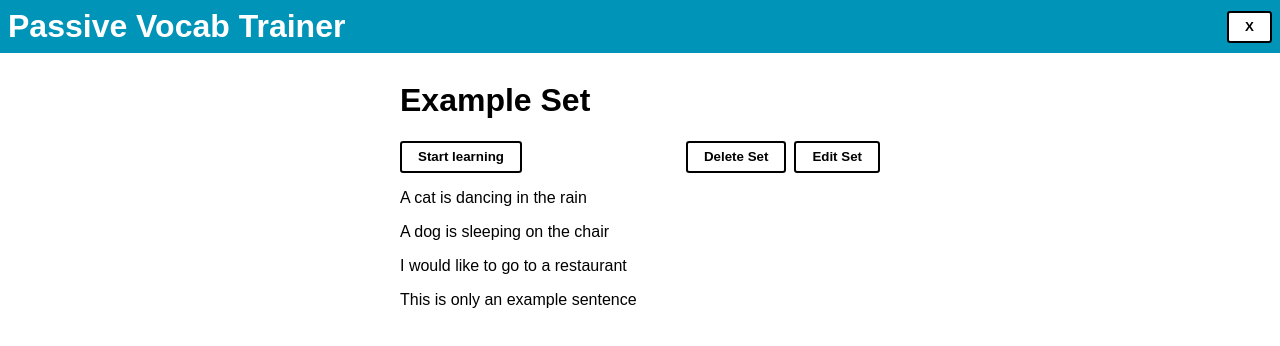
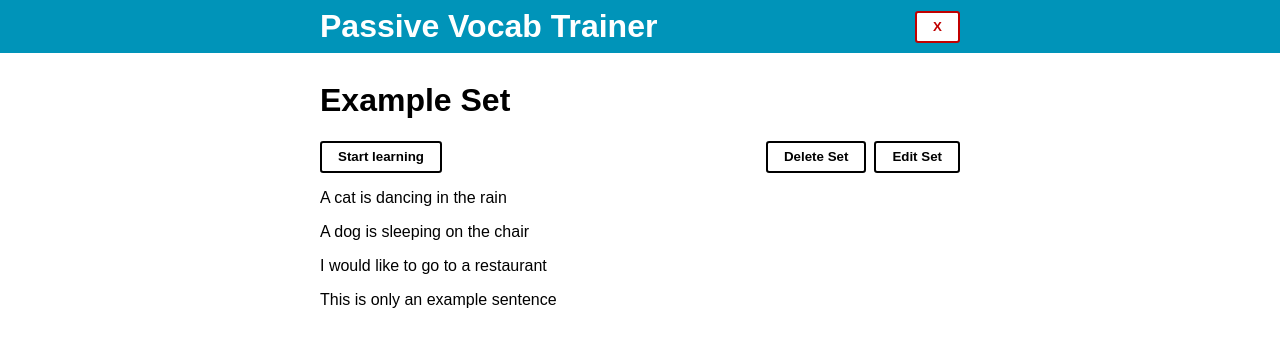
Before and after one commit to bjoernkuehne/PassiveVocabTrainer, a React (Create React App) app: page / in a window 1280 px wide. Both pictures are taken after a click on the element "Example Set". Shown: the top 346 px of the page. Built offline with nearby package versions, Linux system fonts and the light colour scheme.

Commit message:
small style improvements

```diff
--- a/src/App.tsx
+++ b/src/App.tsx
@@ -76,10 +76,12 @@ export default function App() {
   return (
     <div className="App">
       <header className="Header">
-        <h1>Passive Vocab Trainer</h1>
-        {currentView !== "dashboard" &&
-          <button onClick={resetStates}>X</button>
-        }
+        <div className="HeaderContent">
+          <h1 onClick={resetStates}>Passive Vocab Trainer</h1>
+          {currentView !== "dashboard" &&
+            <button className="CloseButton" onClick={resetStates}>X</button>
+          }
+        </div>
       </header>
       <div className="Dashboard">
         <div className="Content">
@@ -87,7 +89,6 @@ export default function App() {
             <VocabSetList
               vocabSets={localStorageState.data.vocabSets}
               setMaybeCurrentlyLearning={setMaybeCurrentlyLearning}
-            // setForEditing={setMaybeCurrentlyEditing}
             />
             <button onClick={onClickHandlerNewSet}>Add new Set</button>
           </>}
--- a/src/components/EditVocabRow.tsx
+++ b/src/components/EditVocabRow.tsx
@@ -22,13 +22,13 @@ const EditVocabRow = (props: IProps): JSX.Element => {
     return (
         <div className="EditVocabRow">
             <Input
-                labelName="target language"
+                labelName="front"
                 componentName={`${props.vocab.id}_targetLanguage`}
                 value={props.vocab.targetLanguage}
                 onChange={handlerTargetLanguage}
             />
             <Input
-                labelName="translation"
+                labelName="back"
                 componentName={`${props.vocab.id}_translation`}
                 value={props.vocab.translation}
                 onChange={handlerTranslation}
--- a/src/styles.css
+++ b/src/styles.css
@@ -18,8 +18,7 @@ body {
 .Header {
   display: flex;
   flex-direction: row;
-  justify-content: space-between;
-  align-items: center;
+  justify-content: center;
   width: 100%;
   background-color: var(--secondary-color);
   margin: 0;
@@ -27,7 +26,16 @@ body {
   padding: 0.5rem;
 }
 
-.Header > h1 {
+.HeaderContent {
+  display: flex;
+  flex-direction: row;
+  justify-content: space-between;
+  align-items: center;
+  width: 40rem;
+}
+
+.Header h1 {
+  cursor: pointer;
   margin: 0;
   color: white;
 }
@@ -43,7 +51,7 @@ body {
   display: flex;
   flex-direction: column;
   justify-content: start;
-  width: 30rem;
+  width: 40rem;
 }
 
 .VocabView {
@@ -154,6 +162,11 @@ label {
   gap: 0.5rem;
 }
 
+.CloseButton {
+  color: rgb(193, 0, 0);
+  border: 2px solid rgb(193, 0, 0);
+}
+
 @keyframes fadeIn {
   from {
     opacity: 0;
```
